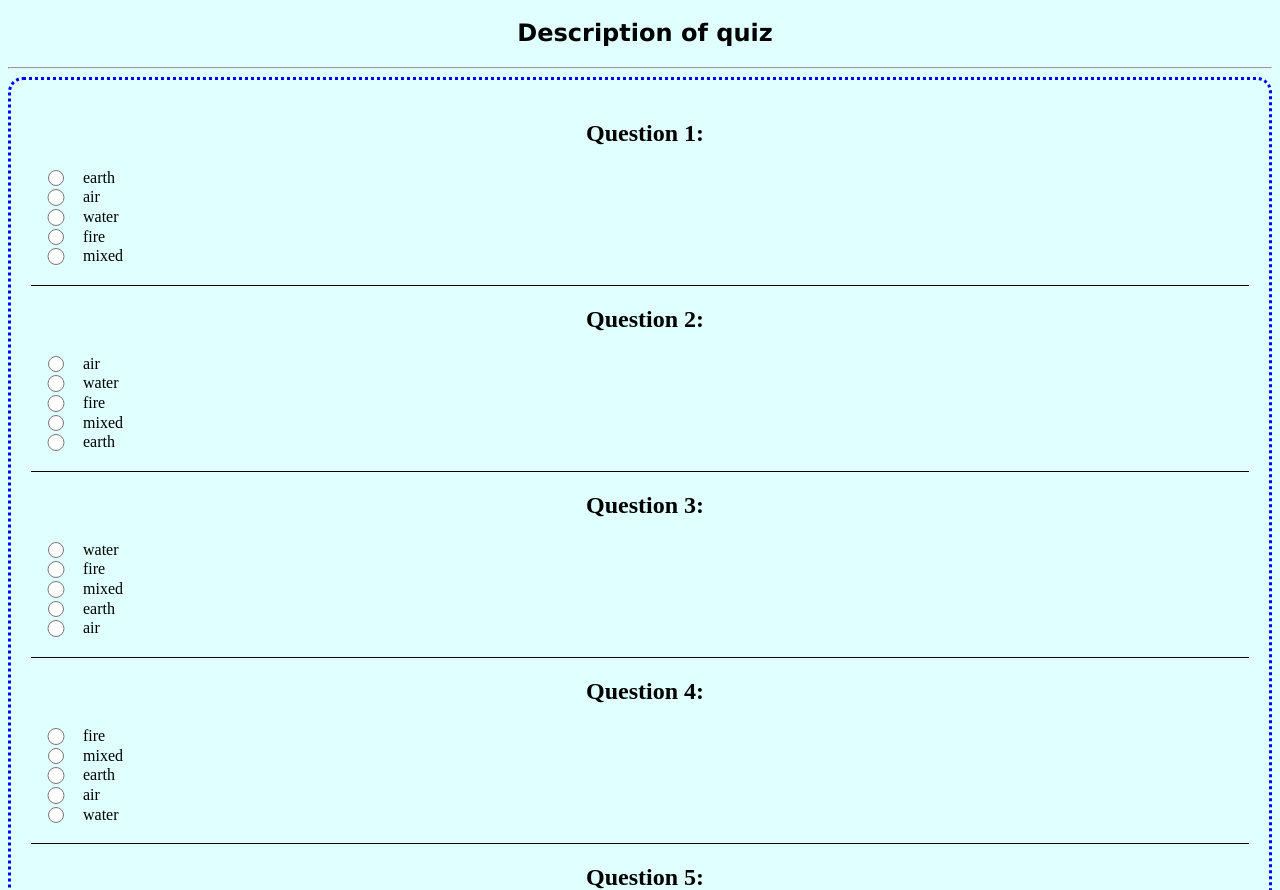
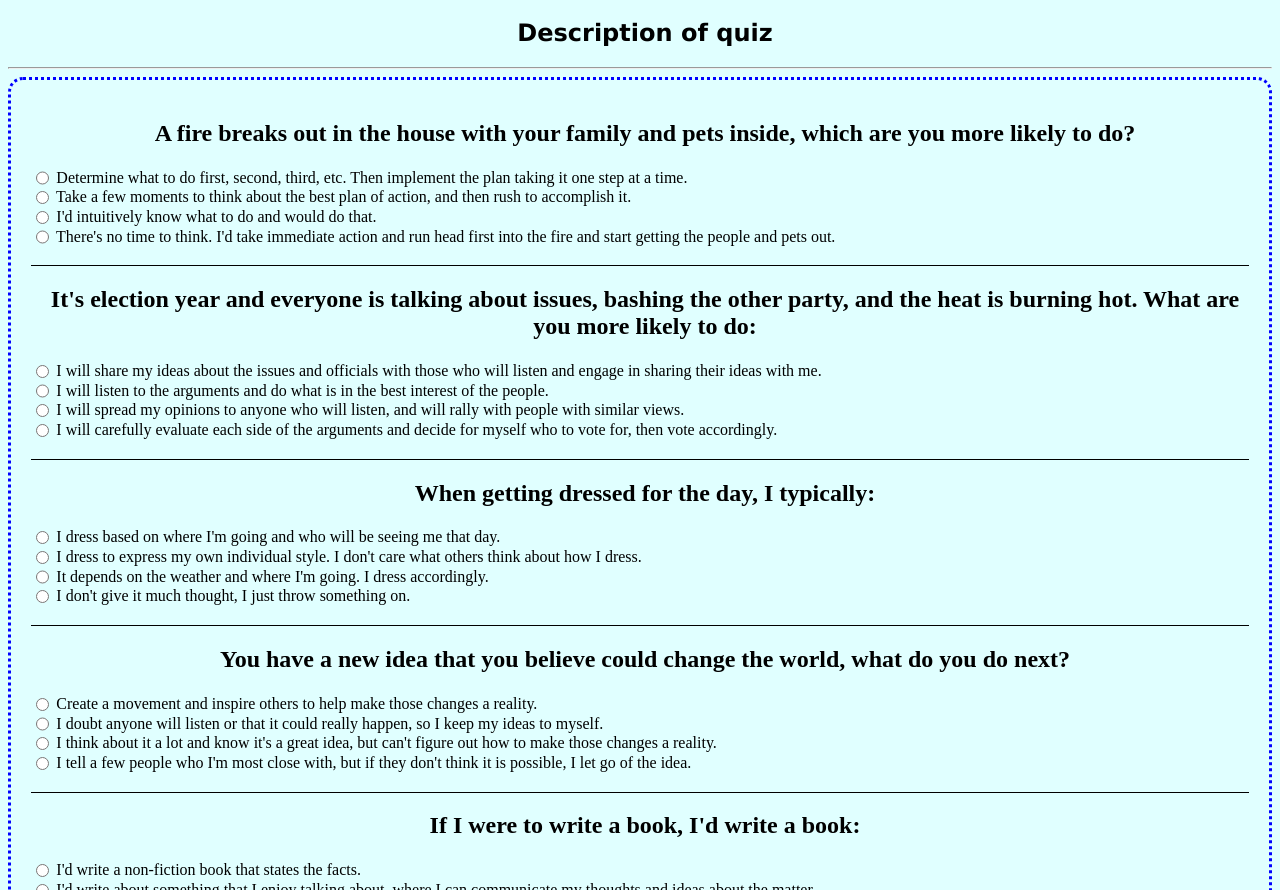
Before and after one commit to Tsilos1/milestone-webgame, a plain HTML site: page index.html in a window 1280 px wide. Shown: the part 62-952 px from the top of the page. Drawn offline with Linux system fonts and the light colour scheme.

Commit message:
added questions and answers

```diff
--- a/index.html
+++ b/index.html
@@ -22,104 +22,91 @@
 
         <div class="questAnsBlock">
 
-            <h2>Question 1:</h2>
+            <h2>A fire breaks out in the house with your family and pets inside, which are you more likely to do?
+            </h2>
 
             <input type="radio" name="quest1" id="quest1Earth" value="earth" class="radioButtons">
-            <label for="quest1">earth</label><br>
+            <label for="quest1">Determine what to do first, second, third, etc. Then implement the plan taking it one step at a time.</label><br>
 
             <input type="radio" name="quest1" id="quest1Air" value="air" class="radioButtons">
-            <label for="quest1">air</label><br>
+            <label for="quest1"> Take a few moments to think about the best plan of action, and then rush to accomplish it.</label><br>
 
             <input type="radio" name="quest1" id="quest1Water" value="water" class="radioButtons">
-            <label for="quest1">water</label><br>
+            <label for="quest1"> I'd intuitively know what to do and would do that.</label><br>
 
             <input type="radio" name="quest1" id="quest1Fire" value="fire" class="radioButtons">
-            <label for="quest1">fire</label><br>
+            <label for="quest1">There's no time to think. I'd take immediate action and run head first into the fire and start getting the people and pets out.</label><br>
 
-            <input type="radio" name="quest1" id="quest1Mixed" value="mixed" class="radioButtons">
-            <label for="quest1">mixed</label>
         </div>
 
         <div class="questAnsBlock">
-            <h2>Question 2:</h2>
+            <h2>It's election year and everyone is talking about issues, bashing the other party, and the heat is burning hot. What are you more likely to do:</h2>
 
             <input type="radio" name="quest2" id="quest2Air" value="air" class="radioButtons">
-            <label for="quest2">air</label><br>
+            <label for="quest2">I will share my ideas about the issues and officials with those who will listen and engage in sharing their ideas with me.</label><br>
 
             <input type="radio" name="quest2" id="quest2Water" value="water" class="radioButtons">
-            <label for="quest2">water</label><br>
+            <label for="quest2">I will listen to the arguments and do what is in the best interest of the people.</label><br>
 
             <input type="radio" name="quest2"id="quest2Fire"  value="fire" class="radioButtons">
-            <label for="quest2">fire</label><br>
-
-            <input type="radio" name="quest2" id="quest2Mixed" value="mixed" class="radioButtons">
-            <label for="quest2">mixed</label><br>
+            <label for="quest2">I will spread my opinions to anyone who will listen, and will rally with people with similar views.</label><br>
 
             <input type="radio" name="quest2" id="quest2Earth" value="earth" class="radioButtons">
-            <label for="quest2">earth</label>
+            <label for="quest2">I will carefully evaluate each side of the arguments and decide for myself who to vote for, then vote accordingly.</label>
         </div>
 
         <div class="questAnsBlock">
 
-            <h2>Question 3:</h2>
+            <h2>When getting dressed for the day, I typically:</h2>
 
             <input type="radio" name="quest3" id="quest3Water" value="water" class="radioButtons">
-            <label for="quest3">water</label><br>
+            <label for="quest3">I  dress based on where I'm going and who will be seeing me that day.</label><br>
 
             <input type="radio" name="quest3" id="quest3Fire" value="fire" class="radioButtons">
-            <label for="quest3">fire</label><br>
-
-            <input type="radio" name="quest3" id="quest3Mixed" value="mixed" class="radioButtons">
-            <label for="quest3">mixed</label><br>
+            <label for="quest3"> I dress to express my own individual style. I don't care what others think about how I dress.</label><br>
 
             <input type="radio" name="quest3" id="quest3Earth" value="earth" class="radioButtons">
-            <label for="quest3">earth</label><br>
+            <label for="quest3">It depends on the weather and where I'm going. I dress accordingly.</label><br>
 
             <input type="radio" name="quest3" id="quest3Air" value="air" class="radioButtons">
-            <label for="quest3">air</label>
+            <label for="quest3"> I don't give it much thought, I just throw something on.</label>
 
 
         </div>
 
         <div class="questAnsBlock">
 
-            <h2>Question 4:</h2>
+            <h2>You have a new idea that you believe could change the world, what do you do next?</h2>
 
             <input type="radio" name="quest4" id="quest4Fire" value="fire" class="radioButtons">
-            <label for="quest4">fire</label><br>
-
-            <input type="radio" name="quest4" id="quest4Mixed" value="mixed" class="radioButtons">
-            <label for="quest4">mixed</label><br>
+            <label for="quest4">Create a movement and inspire others to help make those changes a reality.</label><br>
 
             <input type="radio" name="quest4" id="quest4Earth" value="earth" class="radioButtons">
-            <label for="quest4">earth</label><br>
+            <label for="quest4">I doubt anyone will listen or that it could really happen, so I keep my ideas to myself.</label><br>
 
             <input type="radio" name="quest4" id="quest4Air" value="air" class="radioButtons">
-            <label for="quest4">air</label><br>
+            <label for="quest4">I think about it a lot and know it's a great idea, but can't figure out how to make those changes a reality.</label><br>
 
             <input type="radio" name="quest4" id="quest4Water" value="water" class="radioButtons">
-            <label for="quest4">water</label>
+            <label for="quest4">I tell a few people who I'm most close with, but if they don't think it is possible, I let go of the idea.</label>
 
         </div>
 
         <div class="questAnsBlock">
 
-            <h2>Question 5:</h2>
-
-            <input type="radio" name="quest5" id="quest5Mixed" value="mixed" class="radioButtons">
-            <label for="quest5">mixed</label><br>
+            <h2>If I were to write a book, I'd write a book:</h2>
 
             <input type="radio" name="quest5" id="quest5Earth"  value="earth" class="radioButtons" >
-            <label for="quest5Air">earth</label><br>
+            <label for="quest5Air">I'd write a non-fiction book that states the facts.</label><br>
 
             <input type="radio" name="quest5" id="quest5Air" value="air" class="radioButtons">
-            <label for="quest5">air</label><br>
+            <label for="quest5">I'd write about something that I enjoy talking about, where I can communicate my thoughts and ideas about the matter.</label><br>
 
             <input type="radio" name="quest5" id="quest5Water" value="water" class="radioButtons" >
-            <label for="quest5">water</label><br>
+            <label for="quest5"> I'd publish a book of poetry, or science fiction.</label><br>
 
             <input type="radio" name="quest5" id="quest5Fire" value="fire" class="radioButtons">
-            <label for="quest5">fire</label>
+            <label for="quest5">I'd write a book that motivates or inspires others to be better people.</label>
         </div>
 
         <button
--- a/style.css
+++ b/style.css
@@ -56,7 +56,7 @@ p {
   }
 
   input[type="radio"] {
-    width:3em;
+    width:1em;
     height:1.25em;
     vertical-align: bottom;
   }
```
